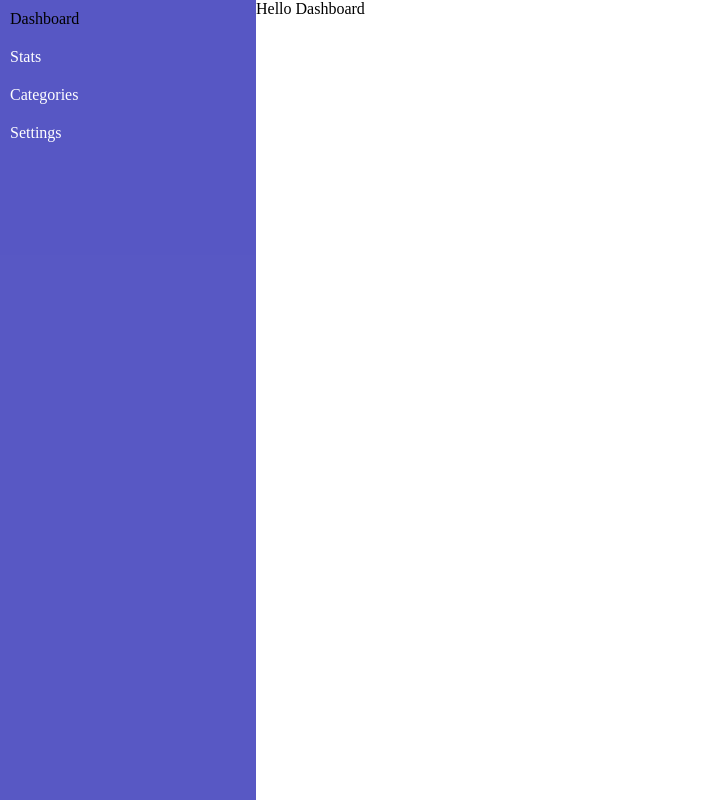
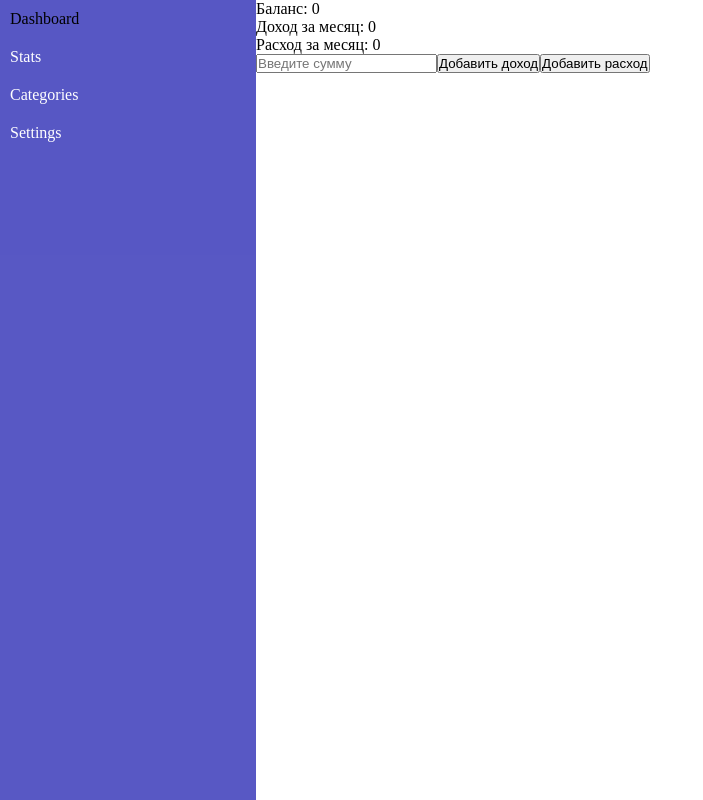
Before and after one commit to Sergei9915/FinTrack, a React (Vite) app: page / in a window 1280 px wide. Shown: the whole page, without its empty margins (0-703 px from the left). Built offline with nearby package versions, Linux system fonts and the light colour scheme.

Commit message:
skeleton-financeSlice

```diff
--- a/package.json
+++ b/package.json
@@ -11,8 +11,10 @@
     "format": "prettier --write ."
   },
   "dependencies": {
+    "@reduxjs/toolkit": "^2.9.0",
     "react": "^19.1.1",
     "react-dom": "^19.1.1",
+    "react-redux": "^9.2.0",
     "react-router-dom": "^7.9.1"
   },
   "devDependencies": {
--- a/src/components/Navigation/Navigation.jsx
+++ b/src/components/Navigation/Navigation.jsx
@@ -1,7 +1,7 @@
 import React from 'react';
 import { NavLink } from 'react-router-dom';
 
-import styles from './Navigation.module.css';
+import styles from './navigation.module.css';
 
 const navLinkClass = ({ isActive }) => (isActive ? styles.active : '');
 
--- a/src/main.jsx
+++ b/src/main.jsx
@@ -1,11 +1,15 @@
 import { StrictMode } from 'react';
 import { createRoot } from 'react-dom/client';
 import App from '@/App.jsx';
+import { store } from '@/store/store';
+import { Provider } from 'react-redux';
 
 import './index.css';
 
 createRoot(document.getElementById('root')).render(
   <StrictMode>
-    <App />
+    <Provider store={store}>
+      <App />
+    </Provider>
   </StrictMode>
 );
--- a/src/pages/Dashboard.jsx
+++ b/src/pages/Dashboard.jsx
@@ -1,5 +1,43 @@
-import React from 'react';
+import React, { useState } from 'react';
+import { useSelector, useDispatch } from 'react-redux';
+import { addIncome, addExpense } from '@/store/financeSlice.js';
 
 export const Dashboard = () => {
-  return <div>Hello Dashboard</div>;
+  const dispatch = useDispatch();
+  const { balance, incomeMonth, expenseMonth } = useSelector(
+    state => state.finance
+  );
+  const [amount, setAmount] = useState('');
+
+  const handleIncome = () => {
+    if (amount) {
+      dispatch(addIncome(Number(amount)));
+      setAmount('');
+    }
+  };
+
+  const handleExpense = () => {
+    if (amount) {
+      dispatch(addExpense(Number(amount)));
+      setAmount('');
+    }
+  };
+
+  return (
+    <div>
+      <div>
+        <p>Баланс: {balance}</p>
+        <p>Доход за месяц: {incomeMonth}</p>
+        <p>Расход за месяц: {expenseMonth}</p>
+      </div>
+      <input
+        type="number"
+        value={amount}
+        onChange={e => setAmount(e.target.value)}
+        placeholder="Введите сумму"
+      />
+      <button onClick={handleIncome}>Добавить доход</button>
+      <button onClick={handleExpense}>Добавить расход</button>
+    </div>
+  );
 };
--- /dev/null
+++ b/src/store/financeSlice.js
@@ -0,0 +1,26 @@
+import { createSlice } from '@reduxjs/toolkit';
+
+const initialState = {
+  balance: 0,
+  incomeMonth: 0,
+  expenseMonth: 0,
+};
+
+export const financeSlice = createSlice({
+  name: 'finance',
+  initialState,
+  reducers: {
+    addIncome: (state, action) => {
+      state.balance += action.payload;
+      state.incomeMonth += action.payload;
+    },
+    addExpense: (state, action) => {
+      state.balance -= action.payload;
+      state.expenseMonth -= action.payload;
+    },
+  },
+});
+
+export const { addIncome, addExpense } = financeSlice.actions;
+
+export default financeSlice.reducer;
--- /dev/null
+++ b/src/store/store.js
@@ -0,0 +1,8 @@
+import { configureStore } from '@reduxjs/toolkit';
+import financeReducer from './financeSlice.js';
+
+export const store = configureStore({
+  reducer: {
+    finance: financeReducer,
+  },
+});
```
Also changed, not shown: 1 other file (tests, documents, lock files or other folders).
